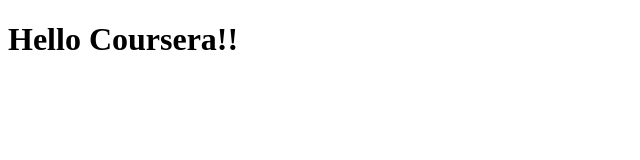
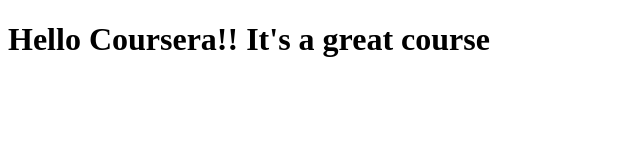
Before and after one commit to Sumit0925/coursera-webcourse, a plain HTML site: page site/index.html in a window 1280 px wide. Shown: the whole page, without its empty margins (0-640 px from the left). Drawn offline with Linux system fonts and the light colour scheme.

Commit message:
Small change in page

```diff
--- a/site/index.html
+++ b/site/index.html
@@ -4,6 +4,6 @@
 	<title>hello Coursera!!</title>
 </head>
 <body>
-<h1>Hello Coursera!!</h1>
+<h1>Hello Coursera!! It's a great course</h1>
 </body>
 </html>
```
